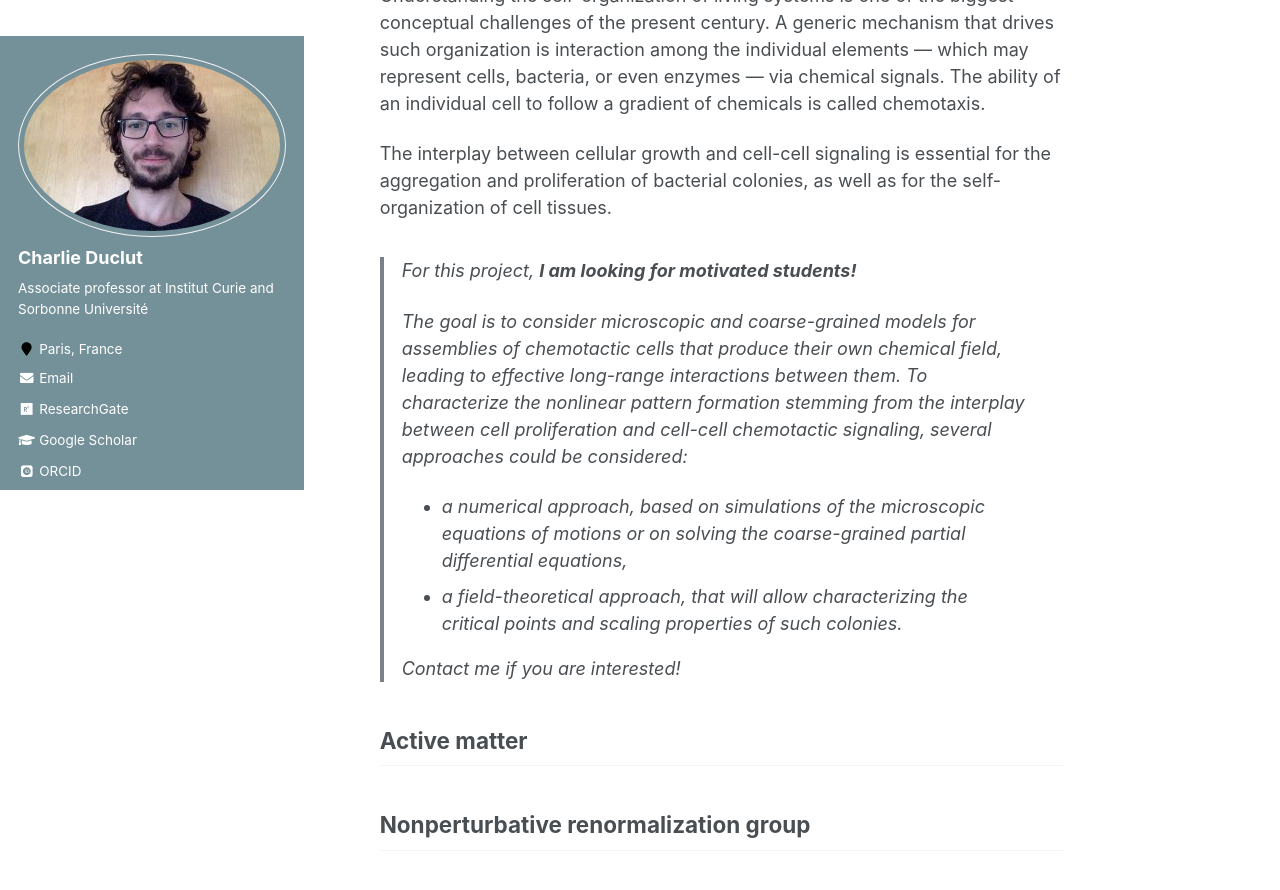
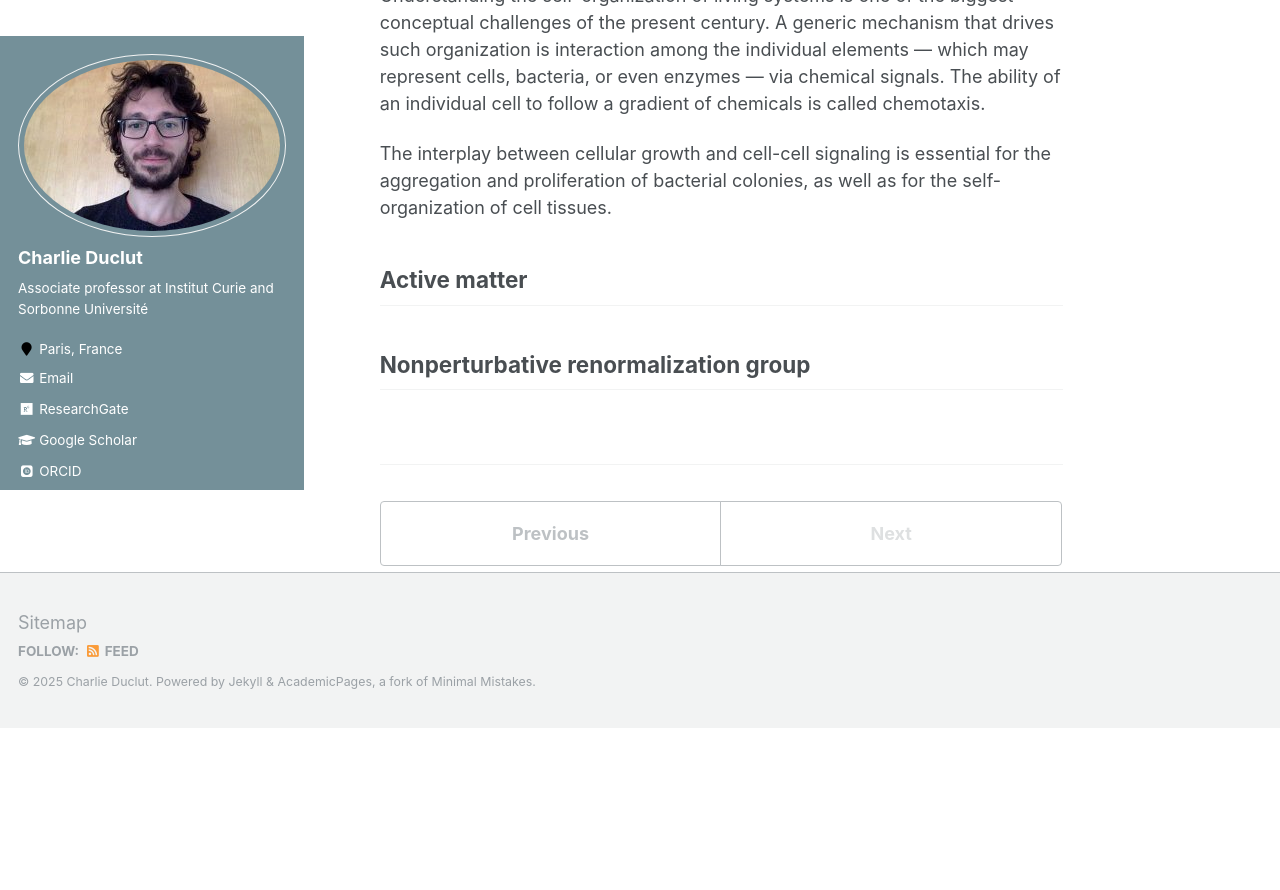
Before and after one commit to charlieduclut/charlieduclut.github.io, a Jekyll site: the page built from _research/research-3.md, in a window 1280 px wide and 900 px high, scrolled down 668 px. Shown: the top 890 px of the window. Built offline with Jekyll 4.4.1, drawn with Linux system fonts in a browser that asks for light colours; some web fonts are replaced; after the commit the page ends 1396 px from its top, so only the background shows below that.

Commit message:
removed internships offers

```diff
--- a/_research/research-3.md
+++ b/_research/research-3.md
@@ -12,13 +12,13 @@ Understanding the self-organization of living systems is one of the biggest conc
 
 The interplay between cellular growth and cell-cell signaling is essential for the aggregation and proliferation of bacterial colonies, as well as for the self-organization of cell tissues.
 
-> For this project, **I am looking for motivated students!**
+<!-- > For this project, **I am looking for motivated students!**
 >
 > The goal is to consider microscopic and coarse-grained models for assemblies of chemotactic cells that produce their own chemical field, leading to effective long-range interactions between them. To characterize the nonlinear pattern formation stemming from the interplay between cell proliferation and cell-cell chemotactic signaling, several approaches could be considered:
 > - a numerical approach, based on simulations of the microscopic equations of motions or on solving the coarse-grained partial differential equations,
 > - a field-theoretical approach, that will allow characterizing the critical points and scaling properties of such colonies.
 >
-> Contact me if you are interested!
+> Contact me if you are interested! -->
 
 ##  Active matter
 
```
Also changed, not shown: _pages/about.md (+1 -1 lines), _research/research-1.md (+2 -2 lines).
